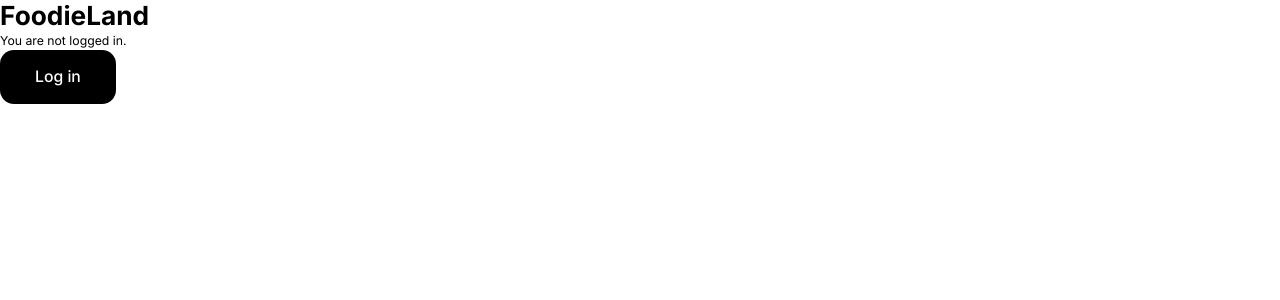
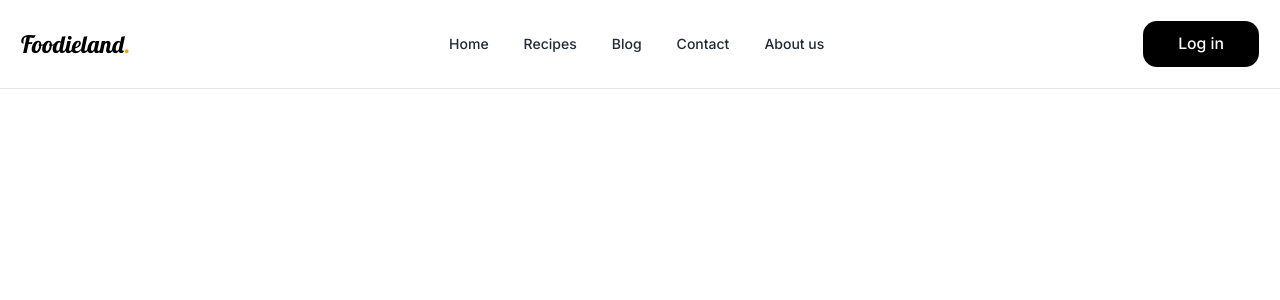
Before and after one commit to skmkqw/Foodieland, a Next.js app in the folder frontend/foodieland-app/: page / in a window 1280 px wide. Shown: the top 300 px of the page. Built offline with nearby package versions, Linux system fonts and the light colour scheme; no server answers.

Commit message:
Header, UserInfo

```diff
--- a/frontend/foodieland-app/app/globals.css
+++ b/frontend/foodieland-app/app/globals.css
@@ -23,7 +23,7 @@ main {
     @apply flex justify-center;
 }
 .container {
-    @apply max-w-screen-xl;
+    @apply max-w-screen-xl mx-auto px-6;
 }
 h1 {
     @apply text-3xl font-bold;
@@ -42,3 +42,7 @@ label {
 .errorMessage {
     @apply text-red-500;
 }
+
+.navLink {
+    @apply text-gray-800 hover:text-gray-600 font-medium text-base;
+}
--- /dev/null
+++ b/frontend/foodieland-app/app/logout/page.tsx
@@ -0,0 +1,10 @@
+import { Button } from "@/components";
+import { logout } from "@/actions/auth";
+
+export default function LogoutPage() {
+    return (
+        <form action={logout}>
+            <Button type="submit" text="Log out" />
+        </form>
+    );
+}
--- a/frontend/foodieland-app/app/page.tsx
+++ b/frontend/foodieland-app/app/page.tsx
@@ -1,30 +1,10 @@
-import { getUserData } from "@/lib/authorization";
-import { Button } from "@/components";
-import { logout } from "@/actions/auth";
-import Link from "next/link";
+import { Header } from "@/components";
 
 export default async function Home() {
-    const userData = await getUserData();
     return (
-        <main>
+        <main className="flex flex-col">
+            <Header />
             <div className="container">
-                <h1>FoodieLand</h1>
-                {userData ? (
-                    <div>
-                        <p>{userData?.unique_name}</p>
-                        <p>{userData?.email}</p>
-                        <form action={logout}>
-                            <Button type="submit" text="Log out" />
-                        </form>
-                    </div>
-                ) : (
-                    <div>
-                        <p>You are not logged in.</p>
-                        <Link href="http://localhost:3000/login">
-                            <Button type="button" text="Log in" />
-                        </Link>
-                    </div>
-                )}
             </div>
         </main>
     );
--- /dev/null
+++ b/frontend/foodieland-app/components/Header.tsx
@@ -0,0 +1,22 @@
+import { Logo, UserInfo } from "@/components";
+import Link from "next/link";
+
+export default function Header() {
+    return (
+        <header className="py-6 border-b-gray-200 border-b">
+            <div className="container">
+                <div className="flex items-center justify-between">
+                    <Logo fontsize={24} />
+                    <div className="flex items-center gap-10">
+                        <Link className="navLink" href="#" >Home</Link>
+                        <Link className="navLink" href="#">Recipes</Link>
+                        <Link className="navLink" href="#">Blog</Link>
+                        <Link className="navLink" href="#">Contact</Link>
+                        <Link className="navLink" href="#">About us</Link>
+                    </div>
+                    <UserInfo />
+                </div>
+            </div>
+        </header>
+    );
+}
--- a/frontend/foodieland-app/components/LinkButton.tsx
+++ b/frontend/foodieland-app/components/LinkButton.tsx
@@ -1,10 +1,10 @@
 import Link from "next/link";
 import { Button } from "@/components/index";
 
-export default function LinkButton({ url, buttonText }: { url: string, buttonText: string }) {
+export default function LinkButton({ url, buttonText, additionalStyles }: { url: string, buttonText: string, additionalStyles?: string }) {
     return (
         <Link href={url}>
-            <Button type={"button"} text={buttonText} />
+            <Button type={"button"} text={buttonText} additionalStyles={additionalStyles}/>
         </Link>
     );
 }
--- /dev/null
+++ b/frontend/foodieland-app/components/UserInfo.tsx
@@ -0,0 +1,21 @@
+import { LinkButton } from "@/components";
+import { getUserData } from "@/lib/authorization";
+import Link from "next/link";
+
+export default async function UserInfo() {
+    const userData = await getUserData();
+
+    return (
+        <div>
+            {userData ? (
+                <div className="flex rounded-lg bg-primary transition duration-200 ease-in-out py-2 px-3 cursor-pointer">
+                    <Link href="/logout">
+                        <p className="text-lg font-medium">{userData?.unique_name}</p>
+                    </Link>
+                </div>
+            ) : (
+                <LinkButton url="/login" buttonText="Log in" additionalStyles="!py-3" />
+            )}
+        </div>
+    );
+}
--- a/frontend/foodieland-app/components/index.ts
+++ b/frontend/foodieland-app/components/index.ts
@@ -1,5 +1,7 @@
 import Logo from "@/components/Logo";
 import Button from "@/components/Button";
+import Header from "@/components/Header";
+import UserInfo from "@/components/UserInfo";
 import LinkButton from "@/components/LinkButton";
 import InputGroup from "@/components/InputGroup";
 import Promosection from "@/components/Promosection";
@@ -13,5 +15,7 @@ export {
     LinkButton,
     RegisterForm,
     Promosection,
-    InputGroup
+    InputGroup,
+    Header,
+    UserInfo
 };
```
